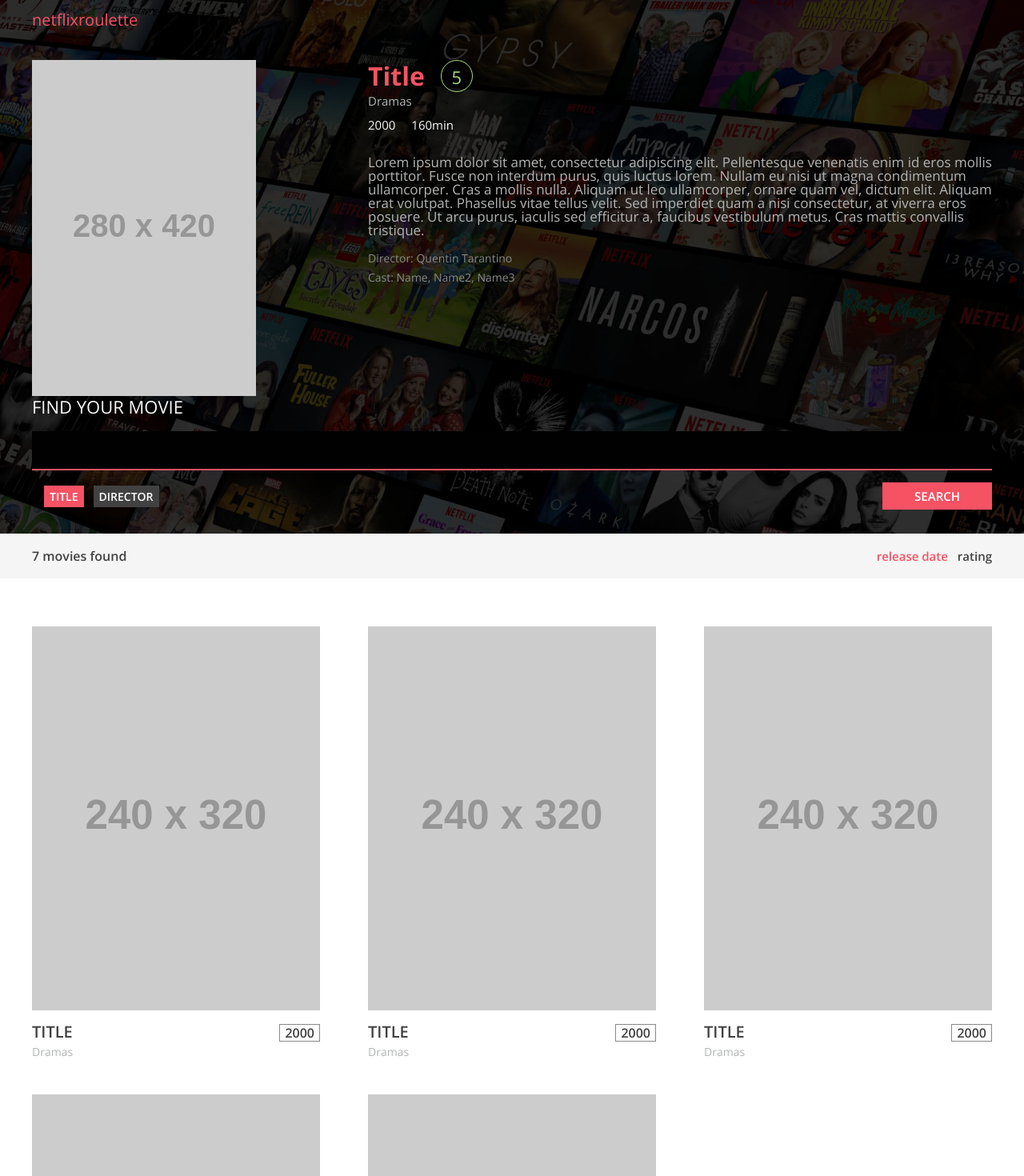
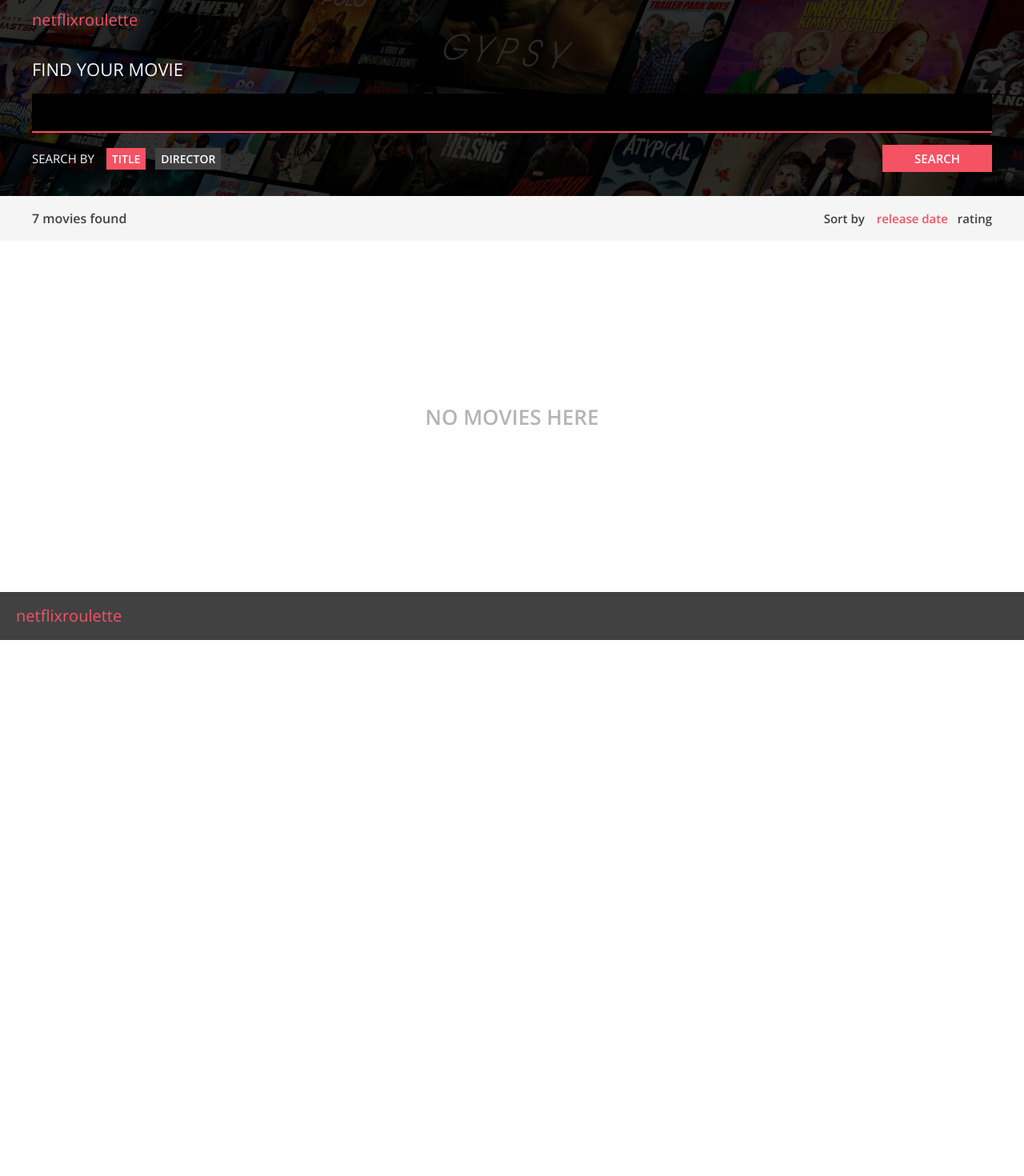
Before and after one commit to ObsidianSky/ReMP, a React app: page / in a window 1280 px wide. Shown: the top 1470 px of the page at 80% size. After the commit the page ends 800 px from the top, so only its background shows below. Built offline with nearby package versions, Linux system fonts and the light colour scheme.

Commit message:
routing init

```diff
--- a/package.json
+++ b/package.json
@@ -20,6 +20,8 @@
     "react": "^15.6.1",
     "react-dom": "^15.6.1",
     "react-redux": "^5.0.6",
+    "react-router": "^4.2.0",
+    "react-router-dom": "^4.2.2",
     "redux": "^3.7.2",
     "reset-css": "^2.2.1"
   },
--- a/src/App.jsx
+++ b/src/App.jsx
@@ -1,4 +1,5 @@
 import React, { Component } from 'react';
+import { BrowserRouter as Router, Route } from 'react-router-dom';
 import './App.scss'
 
 import Header from './components/Header/Header';
@@ -24,29 +25,36 @@ const activeMovie = {
     cast: ['Name', 'Name2', 'Name3']
 };
 
+const movies = (new Array(5)).fill(movie);
+
 class App extends Component{
     constructor(props) {
         super(props);
 
         this.state = {
-            movies: (new Array(5)).fill(movie),
+            movies,
             activeMovie
         }
     }
 
     render() {
         return (
+            <Router>
+                <Route path="/">
                     <div className="app">
                         <div className="app__header">
                             <Header activeMovie={this.state.activeMovie} movies={this.state.movies}/>
                         </div>
                         <div className="app__main">
-                    <MovieGrid movies={this.state.movies}/>
+                            <Route exact path="/" render={() => <MovieGrid movies={[]}/>}/>
+                            <Route path="/search" render={() => <MovieGrid movies={this.state.movies}/>}/>
                         </div>
                         <div className="app__footer">
                             <Footer/>
                         </div>
                     </div>
+                </Route>
+            </Router>
         )
     }
 }
--- a/src/components/Header/BottomBar/BottomBar.jsx
+++ b/src/components/Header/BottomBar/BottomBar.jsx
@@ -22,7 +22,7 @@ class BottomBar extends Component {
                         <div className="bottom-bar__title">7 movies found</div>
                     </div>
                     <div className="bottom-bar__right">
-                        <SearchFilter filters={this.state.sortParams} type="sort" onSelect={this.sort}/>
+                        <SearchFilter filters={this.state.sortParams} type="sort" onSelect={this.sort} title="Sort by"/>
                     </div>
                 </div>
             </div>
--- a/src/components/Header/Header.jsx
+++ b/src/components/Header/Header.jsx
@@ -1,10 +1,11 @@
 import React, { Component } from 'react';
+import PropTypes from 'prop-types';
 import './Header.scss'
-import PropTypes from 'prop-types';
 import TopBar from './TopBar/TopBar';
 import SearchForm from './SearchForm/SearchForm';
 import BottomBar from './BottomBar/BottomBar';
 import MovieDetails from './MovieDetails/MovieDetails';
+import { Route, Switch } from 'react-router-dom';
 
 class Header extends Component {
     render() {
@@ -17,8 +18,10 @@ class Header extends Component {
                                 <TopBar/>
                             </div>
                             <div className="header__content">
-                                <MovieDetails {...this.props.activeMovie}/>
-                                <SearchForm/>
+                                <Switch>
+                                    <Route path="/film" render={() => <MovieDetails {...this.props.activeMovie}/>}/>
+                                    <Route path="/" component={SearchForm}/>
+                                </Switch>
                             </div>
                         </div>
                     </div>
--- a/src/components/Header/SearchForm/SearchForm.jsx
+++ b/src/components/Header/SearchForm/SearchForm.jsx
@@ -3,8 +3,9 @@ import './SearchForm.scss'
 import Input from '../../common/Input/Input';
 import Button from '../../common/Button/Button';
 import SearchFilter from '../SearchFilter/SearchFilter';
+import { withRouter } from 'react-router-dom'
 
-class SearchForm extends React.Component {
+class SearchForm extends Component {
     constructor() {
         super();
         this.state = {
@@ -31,7 +32,7 @@ class SearchForm extends React.Component {
     }
 
     search() {
-        //search will be here
+        this.props.history.push(`/search/${this.state.searchQuery}`)
     }
 
     render() {
@@ -40,7 +41,7 @@ class SearchForm extends React.Component {
                 <div className="search-form__title">Find your movie</div>
                 <div className="search-form__input"><Input onChange={this.onQueryChange}/></div>
                 <div className="search-form__controls">
-                    <SearchFilter filters={this.state.searchFilters} onSelect={this.onFilterChange}/>
+                    <SearchFilter filters={this.state.searchFilters} onSelect={this.onFilterChange} title="Search by"/>
                     <Button className="btn--wide btn--pink" onClick={this.search}>Search</Button>
                 </div>
             </div>
@@ -48,4 +49,4 @@ class SearchForm extends React.Component {
     }
 }
 
-export default SearchForm;
+export default withRouter(SearchForm);
--- a/src/components/MovieGrid/Movie/Movie.jsx
+++ b/src/components/MovieGrid/Movie/Movie.jsx
@@ -1,13 +1,20 @@
 import React from 'react';
 import PropTypes from 'prop-types';
+import { Link } from 'react-router-dom'
 import './Movie.scss'
 
 const Movie = ({ img, title, year, genre }) => (
     <div className="movie">
-        <img className="movie__image" src={img}></img>
+        <Link to={`/film/${title}`}>
+            <img className="movie__image" src={img}></img>
+        </Link>
         <div className="movie__info">
             <div className="movie__info-row">
-                <div className="movie__title">{title}</div>
+                <div className="movie__title">
+                    <Link to={`/film/${title}`}>
+                        {title}
+                    </Link>
+                </div>
                 <div className="movie__year">{year}</div>
             </div>
             <div className="movie__info-row">
--- a/src/components/MovieGrid/Movie/Movie.scss
+++ b/src/components/MovieGrid/Movie/Movie.scss
@@ -17,6 +17,12 @@
     font-size: 20px;
     font-weight: 600;
     text-transform: uppercase;
+
+    a {
+      text-decoration: none;
+      font-size: inherit;
+      color: inherit;
+    }
   }
 
   &__year {
```
Lines whose indentation alone changed are shown as unchanged.
